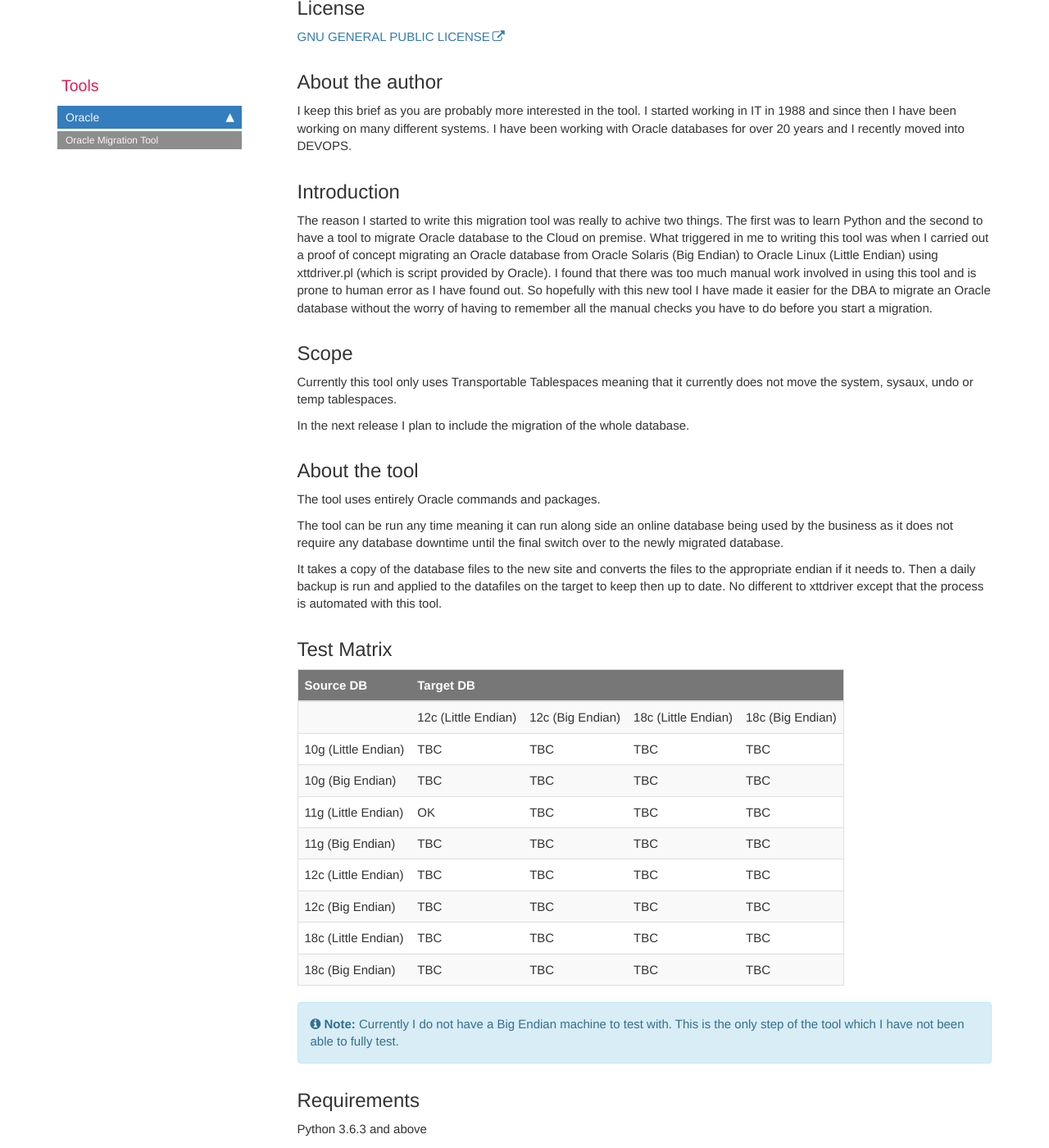
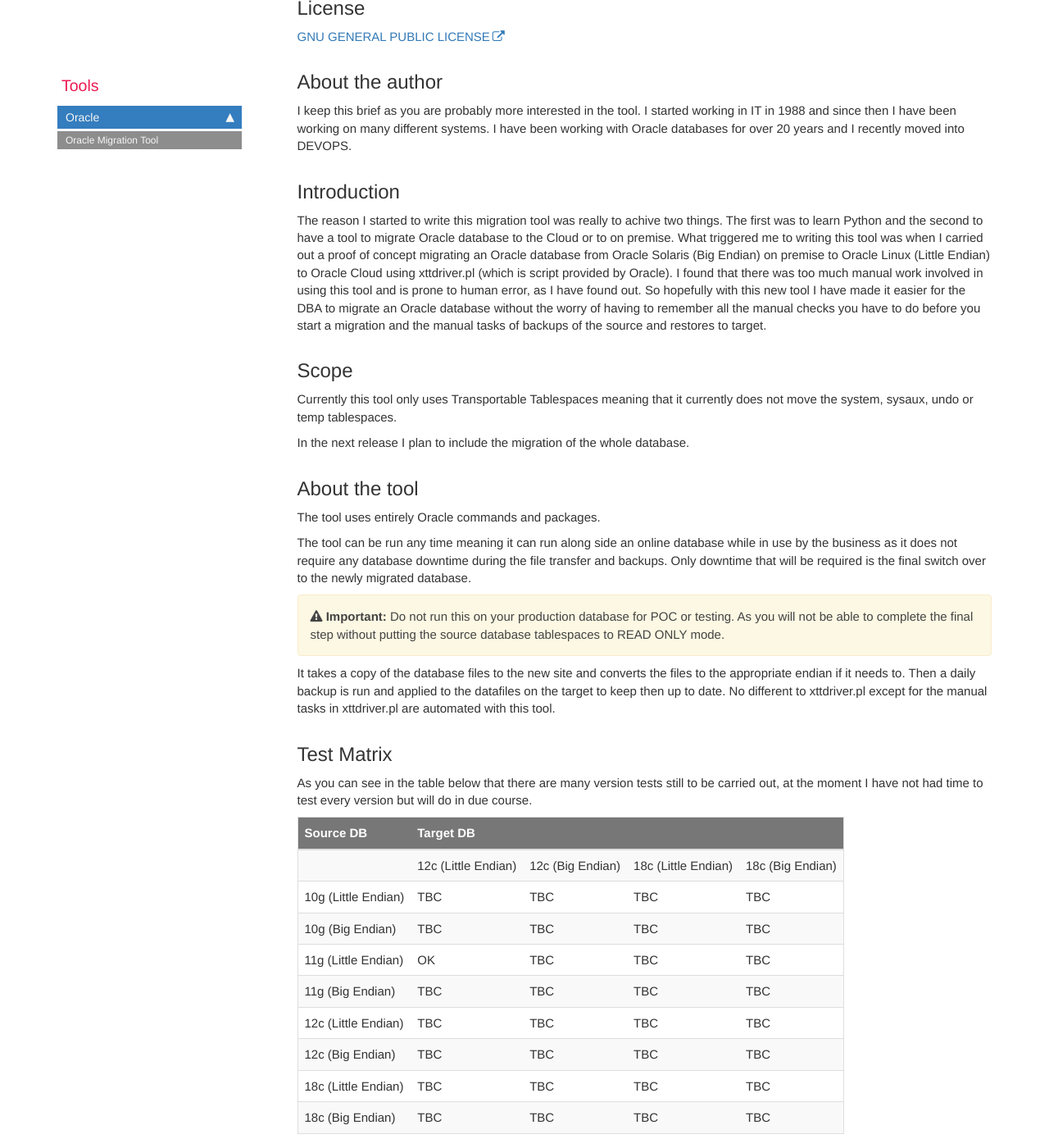
Before and after one commit to tcusano/tcusano.github.io, a Jekyll site: the page built from pages/mydoc/oracle_migration_tool.md, in a window 1280 px wide and 1400 px high, scrolled down 676 px. Shown: the whole window at 82% size. Built offline with Jekyll 4.4.1, drawn with Linux system fonts in a browser that asks for light colours; comment, search, counter and statistics services are not loaded; some of the changed text lies outside the part shown.

Commit message:
Update migration doc.

```diff
--- a/pages/mydoc/oracle_migration_tool.md
+++ b/pages/mydoc/oracle_migration_tool.md
@@ -18,7 +18,7 @@
 
 ## Introduction
 
-The reason I started to write this migration tool was really to achive two things. The first was to learn Python and the second to have a tool to migrate Oracle database to the Cloud on premise. What triggered in me to writing this tool was when I carried out a proof of concept migrating an Oracle database from Oracle Solaris (Big Endian) to Oracle Linux (Little Endian) using xttdriver.pl (which is script provided by Oracle). I found that there was too much manual work involved in using this tool and is prone to human error as I have found out. So hopefully with this new tool I have made it easier for the DBA to migrate an Oracle database without the worry of having to remember all the manual checks you have to do before you start a migration.
+The reason I started to write this migration tool was really to achive two things. The first was to learn Python and the second to have a tool to migrate Oracle database to the Cloud or to on premise. What triggered me to writing this tool was when I carried out a proof of concept migrating an Oracle database from Oracle Solaris (Big Endian) on premise to Oracle Linux (Little Endian) to Oracle Cloud using xttdriver.pl (which is script provided by Oracle). I found that there was too much manual work involved in using this tool and is prone to human error, as I have found out. So hopefully with this new tool I have made it easier for the DBA to migrate an Oracle database without the worry of having to remember all the manual checks you have to do before you start a migration and the manual tasks of backups of the source and restores to target.
 
 ## Scope
 
@@ -30,11 +30,15 @@
 
 The tool uses entirely Oracle commands and packages.
 
-The tool can be run any time meaning it can run along side an online database being used by the business as it does not require any database downtime until the final switch over to the newly migrated database.
+The tool can be run any time meaning it can run along side an online database while in use by the business as it does not require any database downtime during the file transfer and backups. Only downtime that will be required is the final switch over to the newly migrated database.
 
-It takes a copy of the database files to the new site and converts the files to the appropriate endian if it needs to. Then a daily backup is run and applied to the datafiles on the target to keep then up to date. No different to xttdriver except that the process is automated with this tool.
+{{site.data.alerts.important}} Do not run this on your production database for POC or testing. As you will not be able to complete the final step without putting the source database tablespaces to READ ONLY mode.{{site.data.alerts.end}}
+
+It takes a copy of the database files to the new site and converts the files to the appropriate endian if it needs to. Then a daily backup is run and applied to the datafiles on the target to keep then up to date. No different to xttdriver.pl except for the manual tasks in xttdriver.pl are automated with this tool.
 
 ## Test Matrix
+
+As you can see in the table below that there are many version tests still to be carried out, at the moment I have not had time to test every version but will do in due course.
 
 <table id="matrix" class="display">
    <thead>
@@ -123,20 +127,18 @@
 
 ### Prerequisites
 
-{{site.data.alerts.important}}The target database must be 12c or higher. Source database must be 10g or upto the same as target database. {{site.data.alerts.end}}
-
-Upgrading/migrate same version of the database at the same time as migrating to the cloud or new server on premise.
+{{site.data.alerts.important}}The target database RDBMS version must be 12c or higher. Source database must be 10g or upto the same version as target database. {{site.data.alerts.end}}
 
 ### Target Database
 
-12c or higher database requires that only have the following tablespaces:
+Oracle RDBMS version 12c or higher. Target database only requires the following tablespaces:
 * system
 * sysaux
 * undo
 * temp
 * users  - if you do not plan to migrate the users tablespace from source you can leave this tablespace otherwise drop it. You will need to change the default database tablespace with sql command “ alter database default tablespace sysaux”. After migration change this back to users or tablespace of your chioce as long it is not any of the other four listed above. If you plan to do a full database migration then you will need to drop the Users tablespace on the target.
 
-{{site.data.alerts.note}} If migrating to same version of Oracle please ensure the binaries are on the same patch level. {{site.data.alerts.end}}
+{{site.data.alerts.note}} If migrating to same version of Oracle RDBMS please ensure that the binaries are on the same patch level. {{site.data.alerts.end}}
 
 ### Installation
 #### Linux
@@ -246,9 +248,9 @@
 
 <img title="" src="images/Selection_029.png" />
 
-on the left hand side you have the tool and on the right side is the log console which gives information on what is occurings.
+on the left hand side you have the tool and on the right side is the log console which gives information on what is occuring.
 
-As this is the first time we running the tool, we will need to enter a process name for the migration and for this I enter “ale1” and then a new pass key which can be max of 18 characters. You will need to keep this pass key in a safe place as from here onwards you will need it to connect to the tool.
+As this is the first time we are running the tool, we will need to enter a process name for the migration and for this I will enter “ale1” and then a new pass key which can be max of 18 characters. You will need to keep this pass key in a safe place as from here onwards you will need it to connect to the tool.
 
 <img title="" src="images/Selection_030.png" />
 
@@ -271,19 +273,21 @@
 
 <img title="" src="images/Selection_034.png" />
 
-Again we have successful connection as shown in the log console. Should there be a failure the buttons on the tool will also turn. Now we click on the “Tablespaces” tab.
+Again we have successful connection as shown in the log console. Should there be a failure the buttons on the tool will also turn red. Now we click on the “Tablespaces” tab.
 
 <img title="" src="images/Selection_035.png" />
 
-Even thou we successfully connected to the databases the tool appears to be empty, so we need to refresh the screen by clicking on the “Refresh” button.
+Even thou we successfully connected to the databases the tool appears to have no tablespaces listed in the panes, so we have to refresh the screen by clicking on the “Refresh” button.
 
 <img title="" src="images/Selection_036.png" />
 
-When the refresh happens the tool checks the endians of both databases. Now here we select the tablespace we like to transfer to the target database. Currently the following tablespaces can not be migrated using the tablespace method which are system, sysaux, undo and temp. Normally when you create a new target database the users tablespace is normally empty so if you wish you transfer the one from the source you can either rename the one on the target of drop it (You may need to change the database default tablespace to sysaux for the duration of the migration as Oracle default is the Users tablespace  with the command “ alter database default tablespace sysaux”. After successful migration you should revert this back to USERS tablespace or tablespace you have created.
+When the refresh happens the tool checks the endians of both databases. Now we can select the tablespaces we like to transfer to the target database. Currently the following tablespaces can not be migrated using the tablespace method, these are system, sysaux, undo and temp. Normally when you create a new target database the users tablespace is normally empty. If you wish you transfer the users tablespace from the source you can either rename the users tablesapce on the target of drop it. You will need to change the database default tablespace to sysaux for the duration of the migration as the Oracle default is the Users tablespace. You can do this with the command “alter database default tablespace sysaux”. After successful migration you should revert this back to USERS tablespace or tablespace you have created.
+
+The target database should only contain the following tablespaces as list in the screenshot below:
 
 <img title="" src="images/Selection_066.png" />
 
-Once you have selected the tablespaces you wish to transfer you will need to click on the button “Verify &amp;Save”. This will carry out a number of checks which will be seen in the log console.
+Once you have selected the tablespaces you wish to transfer you will need to click on the button “Verify &amp; Save”. This will carry out a number of checks which will be seen in the log console.
 
 <img title="" src="images/Selection_037.png" />
 
@@ -296,17 +300,17 @@
 In the log console you can see other checks that were carried out:
 
 a) Character sets must be same on both databases
-b) Checking the database log mode must be in archivelog mode
-c) Checking database role (currently this tool does not support standby databases)
-d) Checking Time Zone File Versions
-e) Checking if tablespaces are Self-Contained
-f) Checking block sizes (this is not only the DB block size but also the tablespace block size)
+b) Checks the database log mode it must be in archivelog mode
+c) Checks database role (currently this tool does not support standby databases)
+d) Checks Time Zone File Versions
+e) Checks if tablespaces are Self-Contained
+f) Checks block sizes (this is not only the DB block size but also the tablespace block size)
 
-If everything is good then we click on the next tab “Options”
+If all the above checks pass then we are able to click on the next tab “Options”
 
 <img title="" src="images/Selection_039.png" />
 
-Again we select our choices currently this tool does not support multiple target file destinations. By clicking on the check box for “Full schema import” this will import all the objects that are not done by the transportable tablespace import like packages, procedures so on. If you click on the info  button it will give you a full list.
+Again we select our choices, currently this tool does not support multiple target file destinations. By clicking on the check box for “Full schema import” this will import all the objects that are not done by the transportable tablespace import like packages, procedures so on. If you click on the info  button it will give you a full list.
 
 {{site.data.alerts.note}} This will only import objects for users that have objects within the tablespaces that have been migrated. Any other users will have to be imported separately. {{site.data.alerts.end}}
 
@@ -316,9 +320,9 @@
 
 Next you select backup schedule time, for my test I entered 10:00hrs but normally you may run this in the evening really dependent on your database activity.
 
-For the backup source and target destination you will have to ensure that you have enough space to hold the incremental backups.
+For the backup source and target destination you will have to ensure that you have enough space to hold the incremental backups, for at least a few days.
 
-Once you have entered all the details click on the “SAVE” button, the tool will attempt to create the directory if it does not exist. Once the save is succefully the button turned green then we can click on the proceed button and you will be prompted for confirmation.
+Once you have entered all the details click on the “SAVE” button, the tool will attempt to create the directory if it does not exist. Once the save is successful the button turns green then we are able to click on the proceed button and you will be prompted for confirmation.
 
 <img title="" src="images/Selection_040.png" />
 
@@ -326,11 +330,11 @@
 
 <img title="" src="images/Selection_041.png" />
 
-This time screenshot show the confirmation, click on “YES” if you wish to proceed.  After quite a while the screen will return then you can click on the “Sync Status” tab.
+This time the screenshot shows the confirmation, click on “YES” if you wish to proceed.  After a few minutes the screen will return then you can click on the “Sync Status” tab.
 
 <img title="" src="images/Selection_042.png" />
 
-As you can see in the log console a lot of tasks have been proceesed. Now to see this information we need to click the “Refresh All” button.
+As you can see in the log console, there are a lot of tasks that have been processed. Now to see this information we need to click the “Refresh All” button.
 
 <img title="" src="images/Selection_043.png" />
 
@@ -346,11 +350,11 @@
 
 <img title="" src="images/Selection_057.png" />
 
-Next button “Show Output” button will display the output if the job has failed. Select the job and click the button.
+Next button “Show Output” button will display the output if any. Select the job and click the button.
 
 <img title="" src="images/Selection_058.png" />
 
-This is not supported for any version lower than 12c, you will receive the below message
+"Show Output" button is not supported for any Oracle RDBMS version lower than 12c, you will receive the below message
 
 <img title="" src="images/Selection_060.png" />
 
@@ -386,7 +390,7 @@
 
 <img title="" src="images/Selection_067.png" />
 
-You have two options here Tablespace only and Full Database import. The screen clearly explains what either of the options do. If you have not selected all the tablespace from the Tablespaces tab then you will not be allowed to select the “Full Database” button. It is only available when you select all tablespaces. You will need to ensure that the “Source” pane on the Tablespace tab is empty as shown below. If not then this option will not be available.
+You have two options here Tablespace only and Full Database import. The screen clearly explains what either of these options do. If you have not selected all the tablespaces from the "Tablespaces" tab then you will not be allowed to select the “Full Database” button. It is only available when you select all tablespaces. You will need to ensure that the “Source” pane on the Tablespace tab is empty as shown below. If not then this option will not be available.
 
 <img title="" src="images/Selection_072.png" />
 
@@ -396,7 +400,9 @@
 
 <img title="" src="images/Selection_077.png" />
 
-Finally you will need to check the import log files there will always be some errors and which you will need to rectify yourselfs for now. Good luck!
+Finally you will need to check the import log files there will always be some errors, which you will need to rectify yourselfs for now. Good luck!
+
+{{site.data.alerts.important}}You will need to check teh import logs and rectify any issues, as this only carries out the import.{{site.data.alerts.end}}
 
 ## Appendix A
 
@@ -407,7 +413,7 @@
 <table id="table98" class="display" width="100%">
       <tr>
         <td>&lt;Process Name&gt;_BACKUP_JOB_&lt;tablespace&gt; </td>
-        <td>You will see a number of these jobs running dependant on the number of tablespaces you are migrating.<br><br>
+        <td>You will see a number of these jobs running, this is dependant on the number of tablespaces you are migrating.<br><br>
             The reason for having invidual jobs so that if there is a failure it only affects the single tablespace.
         </td>
       </tr>
@@ -443,7 +449,7 @@
       </tr>
       <tr>
         <td>&lt;Process Names&gt;_CHK_BAKFILES_TOBE_RESTORED</td>
-        <td>This process restores any transferred backups.
+        <td>This process schedule restores for any transferred backups.
         </td>
       </tr>
       <tr>
@@ -453,7 +459,7 @@
       </tr>
       <tr>
         <td>&lt;Process Names&gt;_CONV_FILE_&lt;tablespace_name&gt;_&lt;SCN&gt;_&lt;backup piece&gt;</td>
-        <td>This job converts the file from source endian to target endian.
+        <td>This job converts the file from source endian to target endian. Only if applicable.
         </td>
       </tr>
       <tr>
@@ -463,7 +469,7 @@
       </tr>
       <tr>
         <td>&lt;Process Names&gt;_HSKBAK_FILE</td>
-        <td>This job deleted all backup pieces that have been successfully restored.
+        <td>This job deletes all backup pieces that have been successfully restored to the target on both source and target.
         </td>
       </tr>
 </table>
@@ -473,12 +479,12 @@
 <table id="table97" class="display" width="100%">
       <tr>
         <td>Console Logs</td>
-        <td>&lt;path of your choice&gt;/migration/log/*.log Every time to restart the console a new log is generated.
+        <td>&lt;path of your choice&gt;/migration/log/*.log Every time you restart the tool a new log is generated.
         </td>
       </tr>
       <tr>
         <td>Backup Log Files</td>
-        <td>&lt;source backup location&gt;/&lt;tablespace_name&gt;/scn_&lt;scn no.&gt;/*.out/p
+        <td>&lt;source backup location&gt;/&lt;tablespace_name&gt;/scn_&lt;scn no.&gt;/*.out
         </td>
       </tr>
       <tr>
@@ -497,4 +503,4 @@
 Where is path defined:
 
 &lt;source backup location&gt; - Details entered in the GUI via tab Options “Source Location”
-&lt;target backup location&gt; - Details entered in the GUI via tab Options “Target Location”/p
+&lt;target backup location&gt; - Details entered in the GUI via tab Options “Target Location”
```
Also changed, not shown: other parts of pages/mydoc/oracle_migration_tool.md (+3 -3 lines), index.md (+1 -1 lines), 1 other file.
